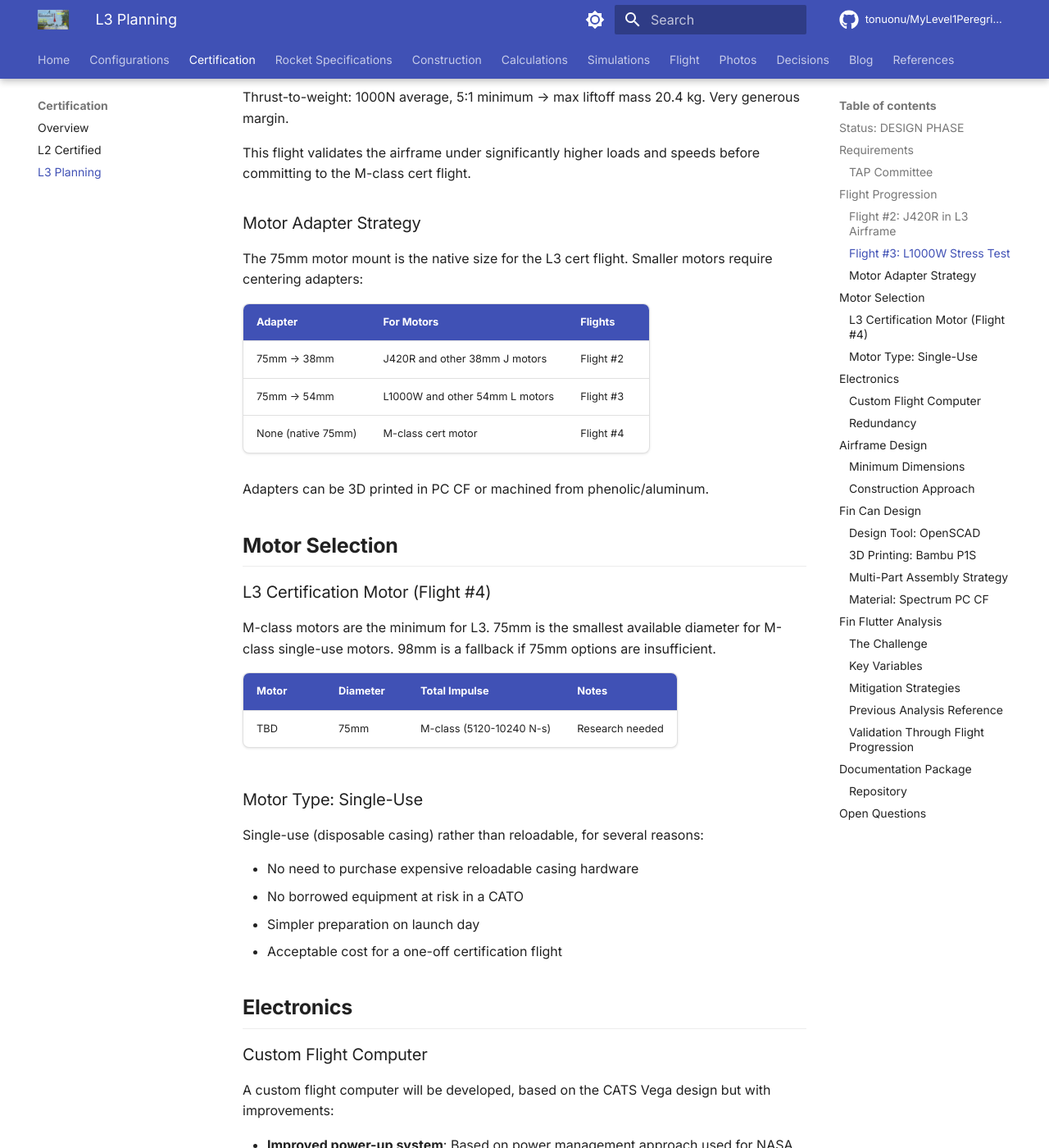
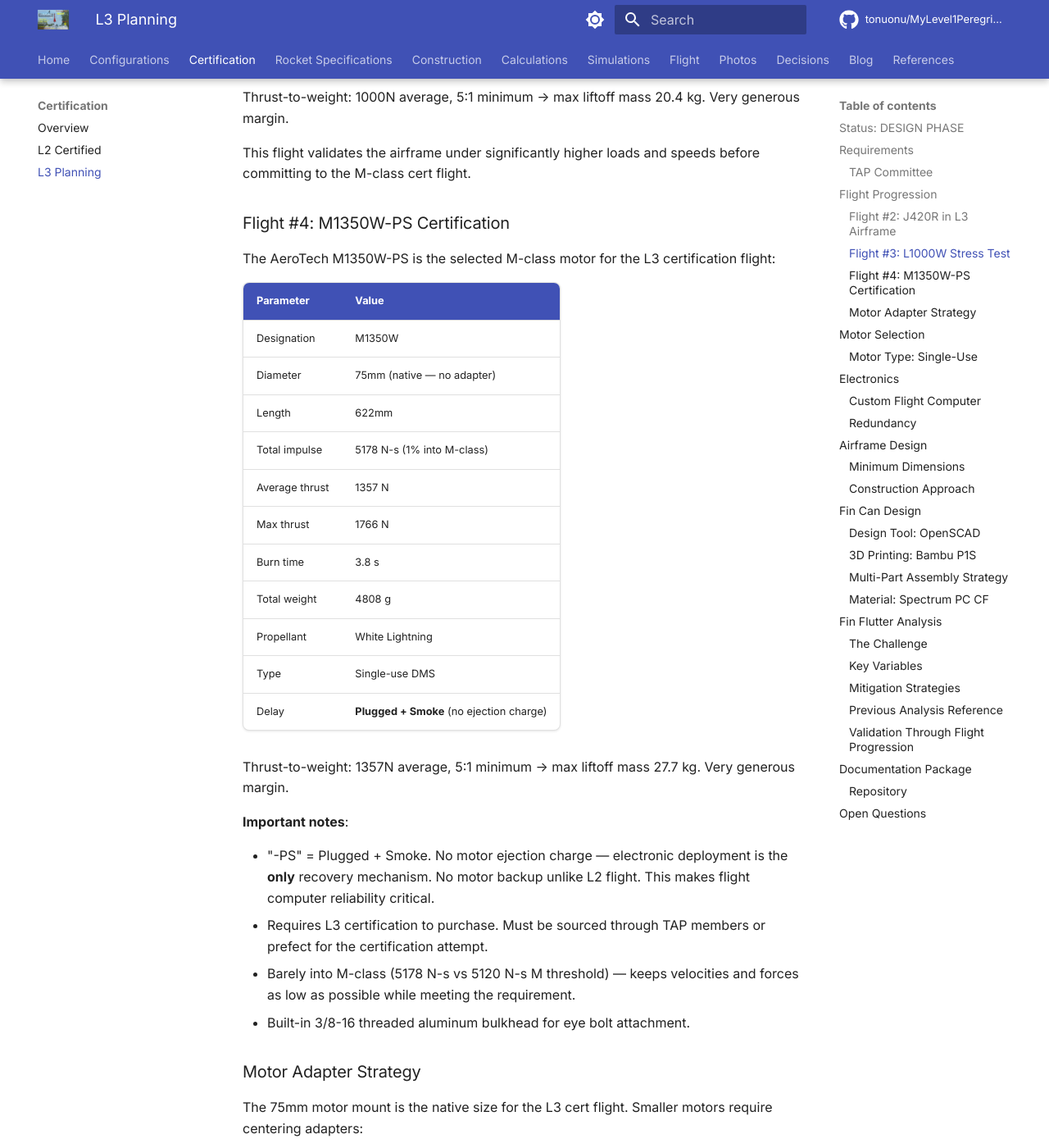
Before and after one commit to tonuonu/MyLevel1Peregrine, an MkDocs documentation site: the page built from docs/certification/l3-planning.md, in a window 1280 px wide and 1400 px high, scrolled down 2422 px. Shown: the whole window at 82% size. Built offline with MkDocs 1.6.1 and Material for MkDocs 9.7.7, drawn with Linux system fonts in a browser that asks for light colours; comment, search, counter and statistics services are not loaded; some of the changed text lies outside the part shown.

Commit message:
Add M1350W-PS as L3 cert motor, note plugged motor implications

```diff
--- a/docs/certification/l3-planning.md
+++ b/docs/certification/l3-planning.md
@@ -32,7 +32,7 @@ Incremental approach: build the L3 airframe early, fly it on progressively large
 | 1 | AeroTech J350 | 38mm | — | Peregrine | L2 certification | ✓ CATS Vega | ✅ Done |
 | 2 | AeroTech J420R | 38mm | 75→38mm | L3 airframe | Test new airframe, electronic deploy #2 | ✓ Custom FC | Planned |
 | 3 | AeroTech L1000W | 54mm | 75→54mm | L3 airframe | Stress test at higher impulse, electronic deploy #3 | ✓ Custom FC | Planned |
-| 4 | TBD M-class | 75mm | None | L3 airframe | **L3 certification flight** | ✓ Custom FC | Planned |
+| 4 | AeroTech M1350W-PS | 75mm | None | L3 airframe | **L3 certification flight** | ✓ Custom FC | Planned |
 
 ### Flight #2: J420R in L3 Airframe
 
@@ -60,6 +60,33 @@ Thrust-to-weight: 1000N average, 5:1 minimum → max liftoff mass 20.4 kg. Very
 
 This flight validates the airframe under significantly higher loads and speeds before committing to the M-class cert flight.
 
+### Flight #4: M1350W-PS Certification
+
+The AeroTech M1350W-PS is the selected M-class motor for the L3 certification flight:
+
+| Parameter | Value |
+|-----------|-------|
+| Designation | M1350W |
+| Diameter | 75mm (native — no adapter) |
+| Length | 622mm |
+| Total impulse | 5178 N-s (1% into M-class) |
+| Average thrust | 1357 N |
+| Max thrust | 1766 N |
+| Burn time | 3.8 s |
+| Total weight | 4808 g |
+| Propellant | White Lightning |
+| Type | Single-use DMS |
+| Delay | **Plugged + Smoke** (no ejection charge) |
+
+Thrust-to-weight: 1357N average, 5:1 minimum → max liftoff mass 27.7 kg. Very generous margin.
+
+**Important notes**:
+
+- "-PS" = Plugged + Smoke. No motor ejection charge — electronic deployment is the **only** recovery mechanism. No motor backup unlike L2 flight. This makes flight computer reliability critical.
+- Requires L3 certification to purchase. Must be sourced through TAP members or prefect for the certification attempt.
+- Barely into M-class (5178 N-s vs 5120 N-s M threshold) — keeps velocities and forces as low as possible while meeting the requirement.
+- Built-in 3/8-16 threaded aluminum bulkhead for eye bolt attachment.
+
 ### Motor Adapter Strategy
 
 The 75mm motor mount is the native size for the L3 cert flight. Smaller motors require centering adapters:
@@ -68,19 +95,11 @@ The 75mm motor mount is the native size for the L3 cert flight. Smaller motors r
 |---------|-----------|---------|
 | 75mm → 38mm | J420R and other 38mm J motors | Flight #2 |
 | 75mm → 54mm | L1000W and other 54mm L motors | Flight #3 |
-| None (native 75mm) | M-class cert motor | Flight #4 |
+| None (native 75mm) | M1350W-PS | Flight #4 (cert) |
 
 Adapters can be 3D printed in PC CF or machined from phenolic/aluminum.
 
 ## Motor Selection
-
-### L3 Certification Motor (Flight #4)
-
-M-class motors are the minimum for L3. 75mm is the smallest available diameter for M-class single-use motors. 98mm is a fallback if 75mm options are insufficient.
-
-| Motor | Diameter | Total Impulse | Notes |
-|-------|----------|--------------|-------|
-| TBD | 75mm | M-class (5120-10240 N-s) | Research needed |
 
 ### Motor Type: Single-Use
 
@@ -106,7 +125,9 @@ The custom flight computer will be validated on flights #2 and #3 before the L3
 
 ### Redundancy
 
-Following the L2 approach: electronic dual deployment as primary, with motor delay charge as independent safety backup.
+For flights #2 and #3 (with delay-equipped motors): electronic dual deployment as primary, with motor delay charge as independent safety backup.
+
+For flight #4 (M1350W-PS, plugged): **no motor backup available**. Recovery depends entirely on electronic deployment. This makes dual redundant electronics critical — consider flying two independent flight computers (primary + backup) for the cert flight.
 
 ## Airframe Design
 
@@ -221,11 +242,13 @@ This documentation will live in this repo initially. May move to a separate repo
 
 ## Open Questions
 
-1. Specific 75mm single-use M motor selection for cert flight
+1. ~~Specific 75mm single-use M motor selection for cert flight~~ → AeroTech M1350W-PS
 2. Airframe material and diameter
 3. Nose cone — 3D printed or purchased?
 4. Custom flight computer detailed design
 5. Second TAP member
 6. Launch site — Enköping (SMRK) or elsewhere?
 7. J420R weight budget — will L3 airframe stay under 8.56 kg for 5:1 T/W?
-8. Timeline
+8. Dual redundant electronics for cert flight (plugged motor, no backup)?
+9. Motor procurement logistics — M1350W-PS requires L3 cert to buy
+10. Timeline
```
